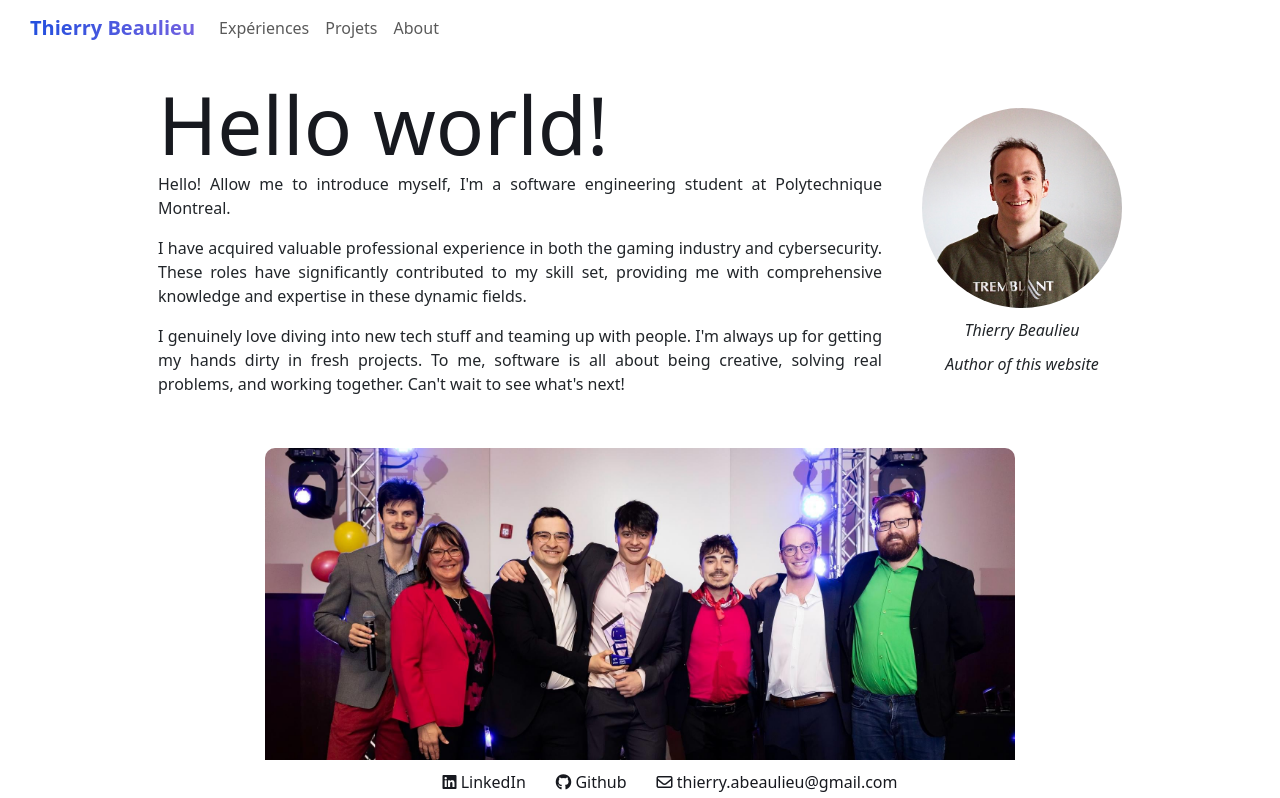
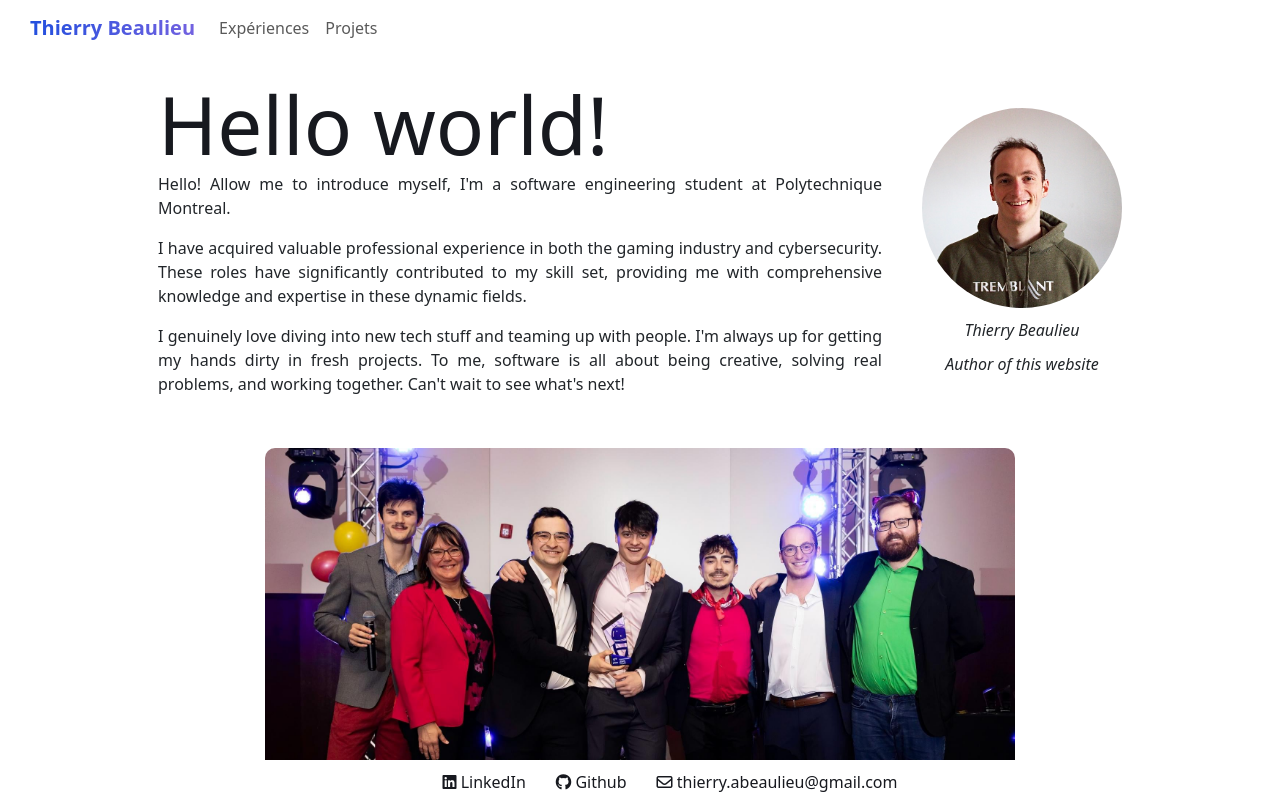
Before and after one commit to ThierryBeaulieu/ThierryBeaulieu, a React (Vite) app in the folder app/: page / in a window 1280 px wide. Shown: the top 798 px of the page. Built offline with nearby package versions, Linux system fonts and the light colour scheme.

Commit message:
update nav bar

```diff
--- a/app/src/components/NavBar.jsx
+++ b/app/src/components/NavBar.jsx
@@ -16,9 +16,6 @@ function NavBar() {
           </Nav.Link>
           <Nav.Link as={Link} to='/projects'>
             Projets
-          </Nav.Link>
-          <Nav.Link as={Link} to='/about'>
-            About
           </Nav.Link>
         </Nav>
       </Navbar.Collapse>
```
